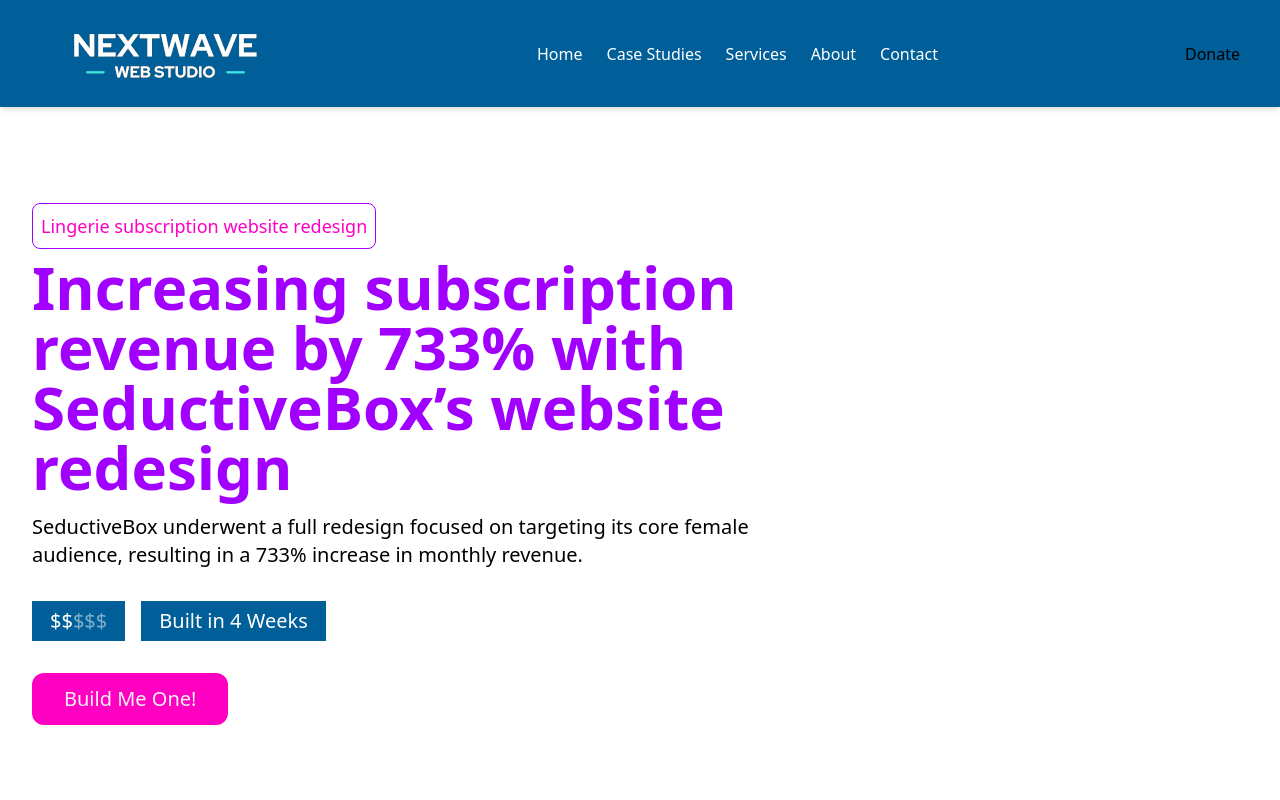
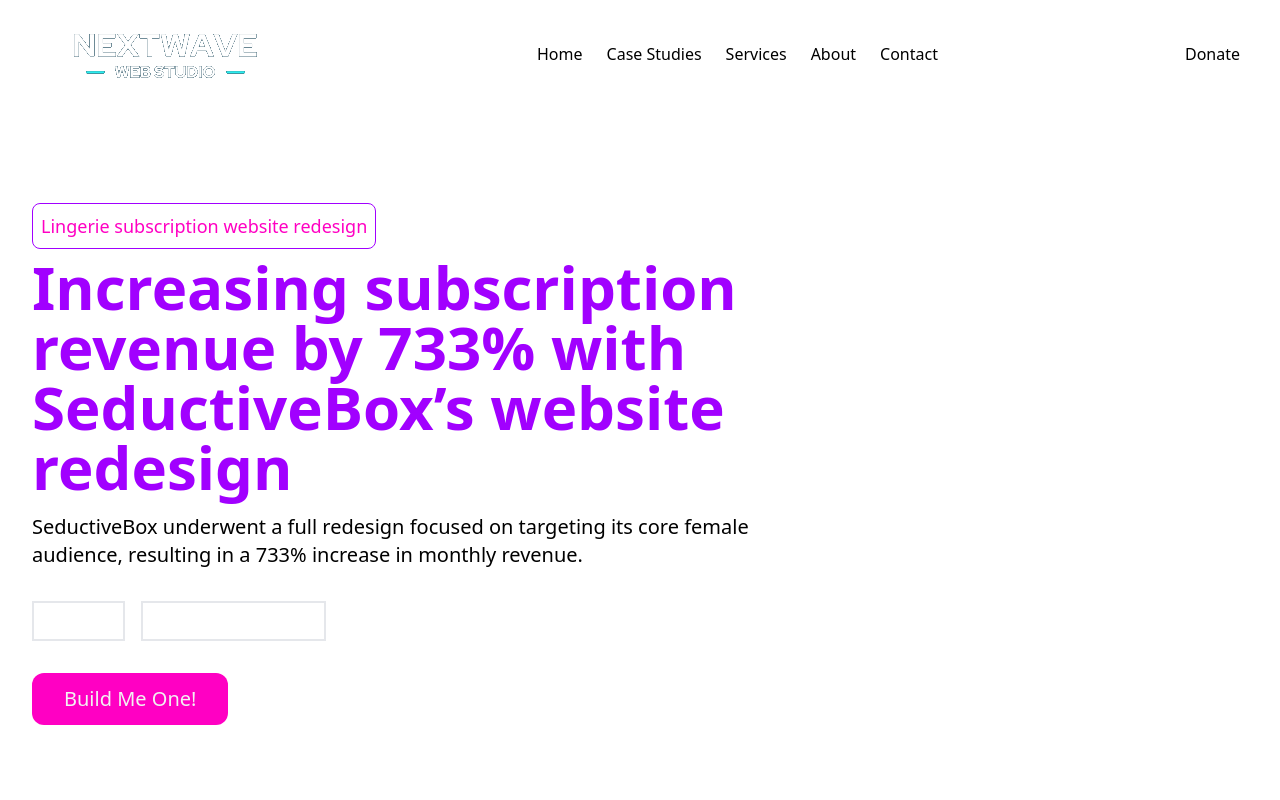
Before and after one commit to Parrasite9/nextwave, a React (Create React App) app: page /casestudy/SeductiveBox in a window 1280 px wide. Shown: the top 800 px of the page. Built offline with nearby package versions, Linux system fonts and the light colour scheme.

Commit message:
Hero gif has been updated to make sure it has the same background color. Entire color pallete has been updated

```diff
--- a/src/Components/Home/Hero.jsx
+++ b/src/Components/Home/Hero.jsx
@@ -2,7 +2,7 @@ import React from 'react'
 
 const Hero = () => {
   return (
-    <div className='hero-container relative px-4'>
+    <div className='hero-container relative px-8'>
       {/* TEXT AND IMAGE SECTION  */}
       <div className="hero grid grid-cols-1 lg:grid-cols-2 gap-4 items-center">
         {/* TEXT SECTION */}
@@ -30,7 +30,7 @@ const Hero = () => {
 
         {/* IMAGE SECTION */}
         <div className="image__section flex justify-center">
-          <img className='w-full h-auto' src="/images/hero/herosvg.gif" alt="mobile_hero" />
+          <img className='w-full h-auto' src="/images/hero/herosvg3.gif" alt="mobile_hero" />
         </div>
       </div>
 
--- a/src/Globals/Navbar.jsx
+++ b/src/Globals/Navbar.jsx
@@ -29,13 +29,13 @@ function Navbar() {
   };
 
   const renderNavLinks = (links) => (
-    <ul className={`flex ${isMobile ? 'flex-col space-y-4' : 'flex-row space-x-6'} items-center text-white`}>
+    <ul className={`flex ${isMobile ? 'flex-col space-y-4' : 'flex-row space-x-6'} items-center`}>
       {links.map((link, index) => (
         <li key={index} className="py-2 md:py-0">
           <Link
             to={link.path}
             onClick={() => isMobile && setIsMenuOpen(false)}
-            className="text-white hover:text-aqua-blue transition duration-300"
+            className=" hover:text-aqua-blue transition duration-300"
           >
             {link.name}
           </Link>
@@ -45,7 +45,7 @@ function Navbar() {
   );
 
   return (
-    <div className="bg-deep-ocean-blue shadow-md">
+    <div className="">
       {isMobile ? (
         // Mobile Navbar
         <div className="p-4 flex justify-between items-center">
--- a/src/Styles/styles.css
+++ b/src/Styles/styles.css
@@ -1,4 +1,21 @@
 /* src/styles/styles.css */
+
+/* Root Color Variables */
+:root {
+    --soft-navy: #19375f;          /* Dark blue for primary text */
+    --cool-white: #f7f9fb;         /* Softer white background */
+    --warm-gray: #e6e9ed;          /* Light gray for borders, backgrounds */
+    --yale-blue: #0D3B66;          /* Primary blue for buttons and text accents */
+    --lemon-chiffon: #FAF0CA;      /* Light cream for sections */
+    --sandy-brown: #EE964B;        /* Warm orange for CTAs */
+    --naples-yellow: #F4D35E;      /* Soft yellow for secondary accents */
+    --tomato: #F95738;             /* Reserved red-orange for errors or alerts */
+}
+
+/* General Styles */
+body {
+    @apply bg-cool-white text-soft-navy; /* Softer white background and primary text */
+}
 
 /* Buttons */
 .btn {
@@ -6,44 +23,67 @@
 }
 
 .btn-primary {
-    @apply bg-deep-ocean-blue text-white hover:bg-aqua-blue;
+    @apply bg-yale-blue text-cool-white hover:bg-sandy-brown;
 }
 
 .btn-secondary {
-    @apply bg-aqua-blue text-white hover:bg-deep-ocean-blue;
+    @apply bg-naples-yellow text-soft-navy hover:bg-sandy-brown;
 }
 
 /* CTA Button */
 .btn-cta {
-    @apply bg-sea-green text-white hover:bg-hover-sea-green px-8 py-2 rounded-md;
+    @apply bg-sandy-brown text-white hover:bg-naples-yellow hover:text-black px-8 py-2 rounded-md;
 }
 
 /* Navbar Links */
 .nav-link {
-    @apply text-deep-ocean-blue hover:text-aqua-blue px-4 py-2;
+    @apply text-soft-navy hover:text-yale-blue px-4 py-2;
 }
 
 /* Headers */
 .header {
-    @apply text-deep-ocean-blue font-bold;
+    @apply text-soft-navy font-bold;
 }
 
 .subheader {
-    @apply text-aqua-blue font-semibold;
+    @apply text-yale-blue font-semibold;
 }
-
 
 .caseStudyHeader {
     @apply font-bold text-2xl;
-    color: var(--deep-ocean-blue); /* Default fallback color */
+    color: var(--soft-navy); /* Default fallback color */
 }
 
-/* Color Definitions */
-:root {
-    --deep-ocean-blue: #005f99;
-    --aqua-blue: #00c3e3;
-    --soft-gray: #f0f4f8;
-    --brand-white: #ffffff;
-    --sea-green: #2ED573;
-    --hover-sea-green: #28B463;
+/* Section Backgrounds */
+.section-primary {
+    @apply bg-cool-white text-soft-navy;
 }
+
+.section-secondary {
+    @apply bg-lemon-chiffon text-soft-navy;
+}
+
+/* Accent Text */
+.text-accent {
+    @apply text-sandy-brown;
+}
+
+/* Accent Backgrounds */
+.bg-accent {
+    @apply bg-sandy-brown text-cool-white;
+}
+
+/* Borders */
+.border-secondary {
+    @apply border border-warm-gray;
+}
+
+/* Error Text */
+.text-error {
+    @apply text-tomato;
+}
+
+/* Small Accents */
+.small-accent {
+    color: var(--tomato); /* Reserved for small visual accents */
+}
--- a/tailwind.config.js
+++ b/tailwind.config.js
@@ -8,17 +8,16 @@ module.exports = {
         logo: ['Red Hat Display', 'sans-serif'],    // For logos and headers
         body: ['Lato', 'Open Sans', 'sans-serif'],  // For body text and subheadings
       },
+      /* Colors */
       colors: {
-        'deep-ocean-blue': '#005f99',
-        'aqua-blue': '#00c3e3',
-        'soft-gray': '#f0f4f8',
-        'sea-green': '#2ED573',
-        'hover-sea-green': '#28B463',
-        'test': '#99005f',
-        'test2': '#5f9900',
-        'test3': '#f3faff',
-        'test4': '#8098a9',
-
+        'soft-navy': '#19375f',
+        'cool-white': '#f7f9fb',
+        'warm-gray': '#e6e9ed',
+        'yale-blue': '#0D3B66',
+        'lemon-chiffon': '#FAF0CA',
+        'sandy-brown': '#EE964B',
+        'naples-yellow': '#F4D35E',
+        'tomato': '#F95738',
       },
       backgroundImage: {
         'custom-gradient': 'linear-gradient(180deg, rgba(0,95,153,1) 10%, rgba(184,209,226,1) 20%, rgba(212,227,237,1) 30%, rgba(243,247,248,1) 40%)',
```
Also changed, not shown: 1 other file (tests, documents, lock files or other folders).
